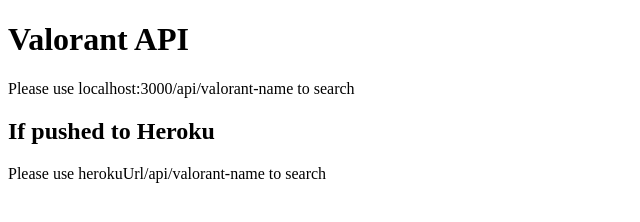
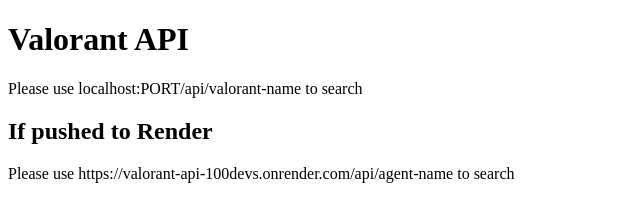
Before and after one commit to chrisaaronr/Valorant-API, a website: page index.html in a window 1280 px wide. Shown: the whole page, without its empty margins (0-640 px from the left). Drawn offline with Linux system fonts and the light colour scheme.

Commit message:
pushed to Render

```diff
--- a/index.html
+++ b/index.html
@@ -8,10 +8,10 @@
 </head>
 <body>
     <h1>Valorant API</h1>
-        <p>Please use localhost:3000/api/valorant-name to search</p>
+        <p>Please use localhost:PORT/api/valorant-name to search</p>
 
-    <h2>If pushed to Heroku</h2>
-        <p>Please use herokuUrl/api/valorant-name to search</p>
+    <h2>If pushed to Render</h2>
+        <p>Please use https://valorant-api-100devs.onrender.com/api/agent-name to search</p>
 
 </body>
 </html>
```
